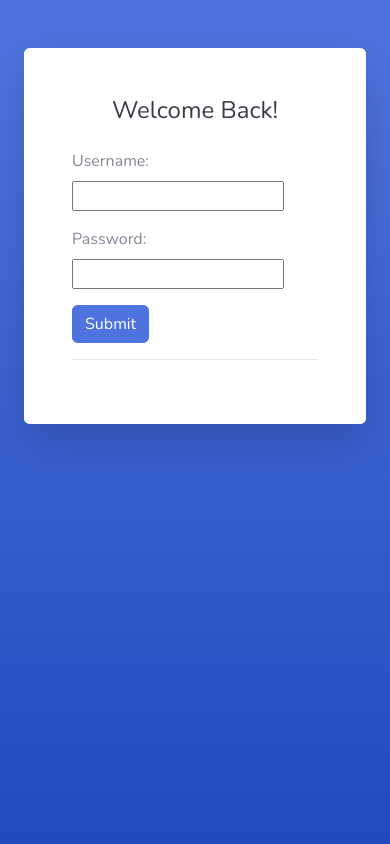
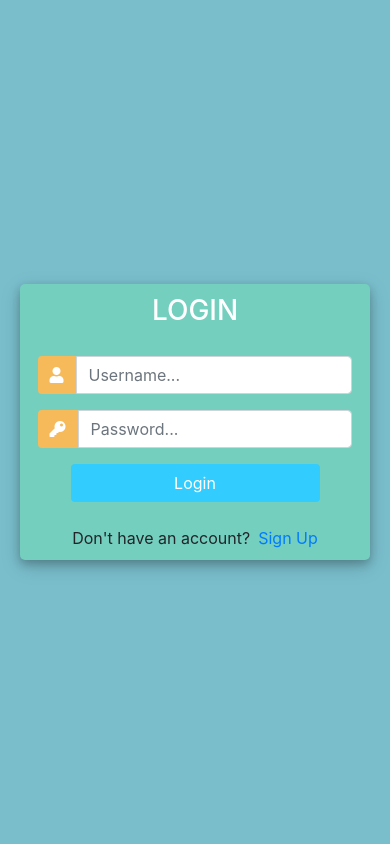
Before and after one commit to talhanasir167/Health-Care, a Django app: page /doctor/doctor_login/ in a window 390 px wide. Run offline with Django 3.2, Linux system fonts and the light colour scheme; some libraries are stand-ins or nearby versions.

Commit message:
user profile created

```diff
--- a/doctor/templates/doctor/login.html
+++ b/doctor/templates/doctor/login.html
@@ -1,101 +1,123 @@
-
-{% load static %}
 <!DOCTYPE html>
-<html lang="en">
+<html>
 
 <head>
+	<title>Login</title>
+	<link rel="stylesheet" href="https://stackpath.bootstrapcdn.com/bootstrap/4.1.3/css/bootstrap.min.css" integrity="sha384-MCw98/SFnGE8fJT3GXwEOngsV7Zt27NXFoaoApmYm81iuXoPkFOJwJ8ERdknLPMO" crossorigin="anonymous">
+	<script src="https://ajax.googleapis.com/ajax/libs/jquery/3.3.1/jquery.min.js"></script>
+	<link rel="stylesheet" href="https://use.fontawesome.com/releases/v5.6.1/css/all.css" integrity="sha384-gfdkjb5BdAXd+lj+gudLWI+BXq4IuLW5IT+brZEZsLFm++aCMlF1V92rMkPaX4PP" crossorigin="anonymous">
 
-  <meta charset="utf-8">
-  <meta http-equiv="X-UA-Compatible" content="IE=edge">
-  <meta name="viewport" content="width=device-width, initial-scale=1, shrink-to-fit=no">
-  <meta name="description" content="">
-  <meta name="author" content="">
 
-  <title>Smart Health</title>
+	<style>
+		body,
+		html {
+			margin: 0;
+			padding: 0;
+			height: 100%;
+			background: #7abecc !important;
+		}
+		.user_card {
+			width: 350px;
+			margin-top: auto;
+			margin-bottom: auto;
+			background: #74cfbf;
+			position: relative;
+			display: flex;
+			justify-content: center;
+			flex-direction: column;
+			padding: 10px;
+			box-shadow: 0 4px 8px 0 rgba(0, 0, 0, 0.2), 0 6px 20px 0 rgba(0, 0, 0, 0.19);
+			-webkit-box-shadow: 0 4px 8px 0 rgba(0, 0, 0, 0.2), 0 6px 20px 0 rgba(0, 0, 0, 0.19);
+			-moz-box-shadow: 0 4px 8px 0 rgba(0, 0, 0, 0.2), 0 6px 20px 0 rgba(0, 0, 0, 0.19);
+			border-radius: 5px;
 
-  <!-- Custom fonts for this template-->
-  <link href="{% static 'vendor/fontawesome-free/css/all.min.css' %}" rel="stylesheet" type="text/css">
-  <link href="https://fonts.googleapis.com/css?family=Nunito:200,200i,300,300i,400,400i,600,600i,700,700i,800,800i,900,900i" rel="stylesheet">
+		}
 
-  <!-- Custom styles for this template-->
-  <link href="{% static 'css/sb-admin-2.min.css' %}" rel="stylesheet">
+		.form_container {
+			margin-top: 20px;
+		}
+
+		#form-title{
+			color: #fff;
+
+		}
+
+		.login_btn {
+			width: 100%;
+			background: #33ccff !important;
+			color: white !important;
+		}
+		.login_btn:focus {
+			box-shadow: none !important;
+			outline: 0px !important;
+		}
+		.login_container {
+			padding: 0 2rem;
+		}
+		.input-group-text {
+			background: #f7ba5b !important;
+			color: white !important;
+			border: 0 !important;
+			border-radius: 0.25rem 0 0 0.25rem !important;
+		}
+		.input_user,
+		.input_pass:focus {
+			box-shadow: none !important;
+			outline: 0px !important;
+		}
+
+		#messages{
+			background-color: grey;
+			color: #fff;
+			padding: 10px;
+			margin-top: 10px;
+		}
+	</style>
 
 </head>
+<body>
+	<div class="container h-100">
+		<div class="d-flex justify-content-center h-100">
+			<div class="user_card">
+				<div class="d-flex justify-content-center">
 
-<body class="bg-gradient-primary">
 
-  <div class="container">
+					<h3 id="form-title">LOGIN</h3>
+				</div>
+				<div class="d-flex justify-content-center form_container">
+					<form method="POST" action="">
+						{% csrf_token %}
+						<div class="input-group mb-3">
+							<div class="input-group-append">
+								<span class="input-group-text"><i class="fas fa-user"></i></span>
+							</div>
+							<input type="text" name="username" placeholder="Username..." class="form-control">
+						</div>
+						<div class="input-group mb-2">
+							<div class="input-group-append">
+								<span class="input-group-text"><i class="fas fa-key"></i></span>
+							</div>
+								<input type="password" name="password" placeholder="Password..." class="form-control" >
+						</div>
 
-    <!-- Outer Row -->
-    <div class="row justify-content-center">
+							<div class="d-flex justify-content-center mt-3 login_container">
+				 				<input class="btn login_btn" type="submit" value="Login">
+				   			</div>
+					</form>
 
-      <div class="col-xl-10 col-lg-12 col-md-9">
-
-        <div class="card o-hidden border-0 shadow-lg my-5">
-          <div class="card-body p-0">
-            <!-- Nested Row within Card Body -->
-            <div class="row">
-              <div class="col-lg-6 d-none d-lg-block bg-login-image"></div>
-              <div class="col-lg-6">
-                {% if message %}
-                <div class="alert alert-warning alert-dismissible fade show" role="alert">
-                  <strong>Invalid username and password!</strong>try again
-                  <button type="button" class="close" data-dismiss="alert" aria-label="Close">
-                    <span aria-hidden="true">&times;</span>
-                  </button>
 				</div>
-                {% endif %}
-                <div class="p-5">
-                  <div class="text-center">
-                    <h1 class="h4 text-gray-900 mb-4">Welcome Back!</h1>
+				{% for message in messages %}
+				<p id="messages">{{message}}</p>
+				{% endfor %}
+				<div class="mt-4">
+					<div class="d-flex justify-content-center links">
+						Don't have an account? <a href="/patient/patient_register" class="ml-2">Sign Up</a>
 					</div>
-                  <form action="" method="POST">
-                    {% csrf_token %}
-                  {{doctor_form.as_p}}
-                  <tr>
-                    <td><button type="submit" class="btn btn-primary">Submit</button></td>
-                  </tr>
-                </form>
-                  <!-- <form class="user">
-                    <div class="form-group">
-                      <input type="email" class="form-control form-control-user" id="exampleInputEmail" aria-describedby="emailHelp" placeholder="Enter Email Address...">
-                    </div>
-                    <div class="form-group">
-                      <input type="password" class="form-control form-control-user" id="exampleInputPassword" placeholder="Password">
-                    </div>
-                    <div class="form-group">
-                      <div class="custom-control custom-checkbox small">
-                        <input type="checkbox" class="custom-control-input" id="customCheck">
-                        <label class="custom-control-label" for="customCheck">Remember Me</label>
-                      </div>
-                    </div>
-                    <a href="index.html" class="btn btn-primary btn-user btn-block">
-                      Login
-                    </a>
-                  </form> -->
-                  <hr>
 
 				</div>
 			</div>
 		</div>
 	</div>
-        </div>
+</body>
 
-      </div>
-
-    </div>
-
-  </div>
-
-  <!-- Bootstrap core JavaScript-->
-  <script src="{% static 'vendor/jquery/jquery.min.js' %}"></script>
-  <script src="{% static 'vendor/bootstrap/js/bootstrap.bundle.min.js' %}"></script>
-
-  <!-- Core plugin JavaScript-->
-  <script src="{% static 'vendor/jquery-easing/jquery.easing.min.js' %}"></script>
-
-  <!-- Custom scripts for all pages-->
-  <script src="{% static 'js/sb-admin-2.min.js' %}"></script>
-
-</body>
 </html>
--- a/patient/models.py
+++ b/patient/models.py
@@ -15,7 +15,7 @@ class Profile(models.Model):
     gender=models.CharField( max_length=50,default='Male',choices=(('Female','Female'),('Male','Male'),('Other','Other')))
     age=models.CharField(default=18, max_length=20)
     status=models.CharField(max_length=20,default='Single',choices=(('Single','Single'),('Married','Married')))
-    profile_pic=models.ImageField(blank=True,null=True)
+    profile_pic=models.ImageField(blank=True,null=True,upload_to='media')
 
 @receiver(post_save,sender=User)
 def create_user_profile(sender,instance,created,**kwargs):
--- a/patient/templates/base.html
+++ b/patient/templates/base.html
@@ -25,7 +25,7 @@
             <div class="col-xl-2 col-lg-3 col-md-4 sidebar fixed-top">
               <a href="#" class="navbar-brand text-white d-block mx-auto text-center py-3 mb-4 bottom-border">Smart Health</a>
               <div class="bottom-border pb-3">
-                <img src="{% static 'images/admin.jpeg' %}" width="50" class="rounded-circle mr-3">
+                <img src="{{request.user.profile.profile_pic.url}}" width="50" class="rounded-circle mr-3">
                 <a href="#" class="text-white"> {{request.user}}</a>
               </div>
               <ul class="navbar-nav flex-column mt-4">
@@ -56,9 +56,7 @@
                 </div>
                 <div class="col-md-3">
                   <ul class="navbar-nav">
-                    <li class="nav-item icon-parent"><a href="#" class="nav-link icon-bullet"><i class="fas fa-comments text-muted fa-lg"></i></a></li>
-                    <li class="nav-item icon-parent"><a href="#" class="nav-link icon-bullet"><i class="fas fa-bell text-muted fa-lg"></i></a></li>
-                    <li class="nav-item icon-parent"><a href="#" class="nav-link icon-bullet"><i class="fas fa-bell text-muted fa-lg"></i></a></li>
+
                     <li class="nav-item ml-md-auto"><a href="#" class="nav-link" data-toggle="modal" data-target="#sign-out"><i class="fas fa-sign-out-alt text-danger fa-lg"></i></a></li>
 
                   </ul>
--- a/patient/views.py
+++ b/patient/views.py
@@ -69,7 +69,6 @@ def patient_profile(request):
         print(patient)"""
         user_form=UpdateForm(request.POST,instance=request.user)
         patient_profile=ProfileForm(request.POST ,request.FILES ,instance=request.user.profile)
-        print(patient_profile)
         if user_form.is_valid() and patient_profile.is_valid():
             user_form.save()
             patient_profile.save()
```
Also changed, not shown: patient/templates/patient/profile.html (+25 -13 lines), media/IMG_2423.JPG (deleted), media/IMG_2423_2OLlXyL.JPG (deleted), media/media/67344847_2351803088442540_8102668769857372160_o.jpg (added), media/media/eat-2661935_1920.jpg (added), patient/migrations/0007_auto_20200608_1020.py (added), 2 other files. Lines whose indentation alone changed are shown as unchanged.
